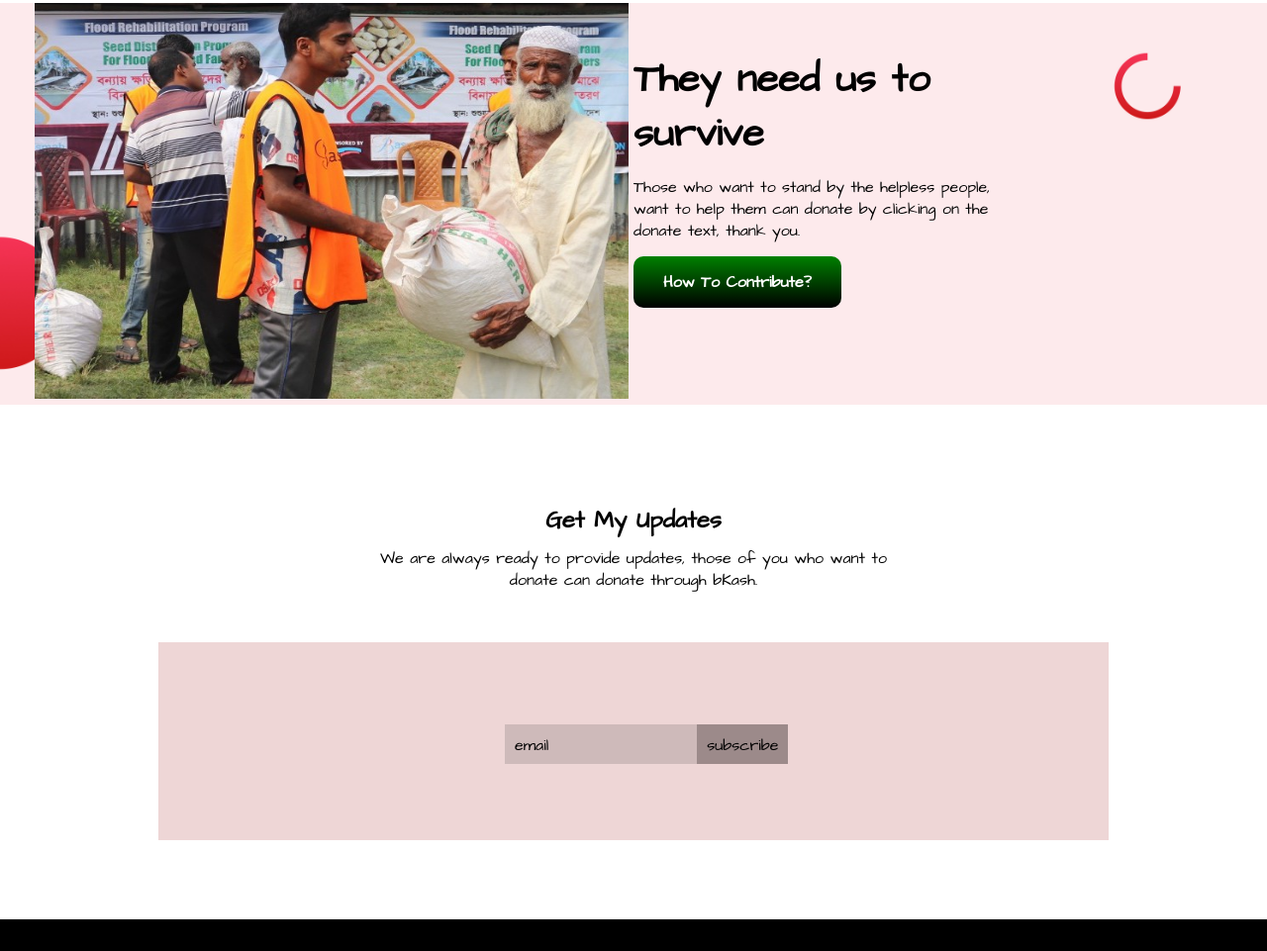
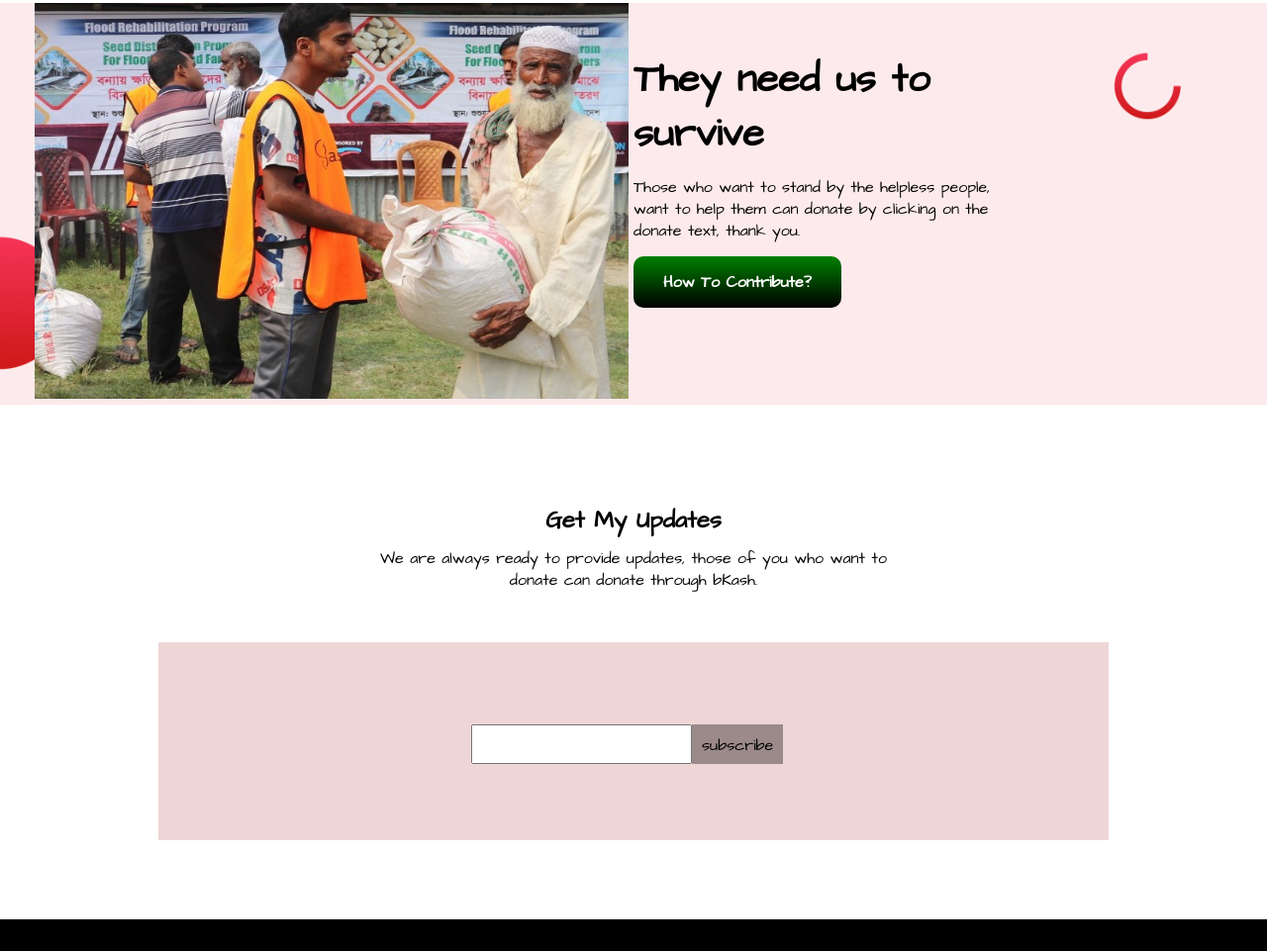
Before and after one commit to missionbiswas/Create-Helping-Website, a plain HTML site: page index.html in a window 1280 px wide. Shown: the part 2966-3927 px from the top of the page at 99% size. Drawn offline with Linux system fonts and the light colour scheme; a web font is replaced by a local one.

Commit message:
fourth commit

```diff
--- a/index.html
+++ b/index.html
@@ -168,7 +168,7 @@
 
     <section class="section-teen">
         <div class="div-one">
-            <p>email</p>
+            <input type="email">
         </div>
         <div class="div-two">
             <p>subscribe</p>
--- a/style.css
+++ b/style.css
@@ -222,7 +222,7 @@
 }
 
 .section-five .div-three {
-    background-color: #b9b0b0;
+    background-color: #f3b6b6;
     box-sizing: border-box;
     padding: 15px;
     padding-top: 25px;
@@ -417,21 +417,21 @@
     display: flex;
 }
 
-.section-teen .div-one {
-    background-color: #cebaba;
-    padding: 10px;
+.section-teen .div-one input {
+    height: 20px;
+    width: 80px;
     margin-top: 83px;
-    height: 20px;
-    margin-left: 350px;
-    padding-right: 150px;
+    margin-left: 316px;
+    padding-bottom: 16px;
+    padding-right: 139px;
 }
 
 .section-teen .div-two {
     background-color: #9c8a8a;
     padding: 10px;
-    margin-top: 40px;
     height: 20px;
     margin-top: 83px;
+    cursor: pointer;
 }
 
 /*-----------------------------section-teen-end-------------------------------*/
```
